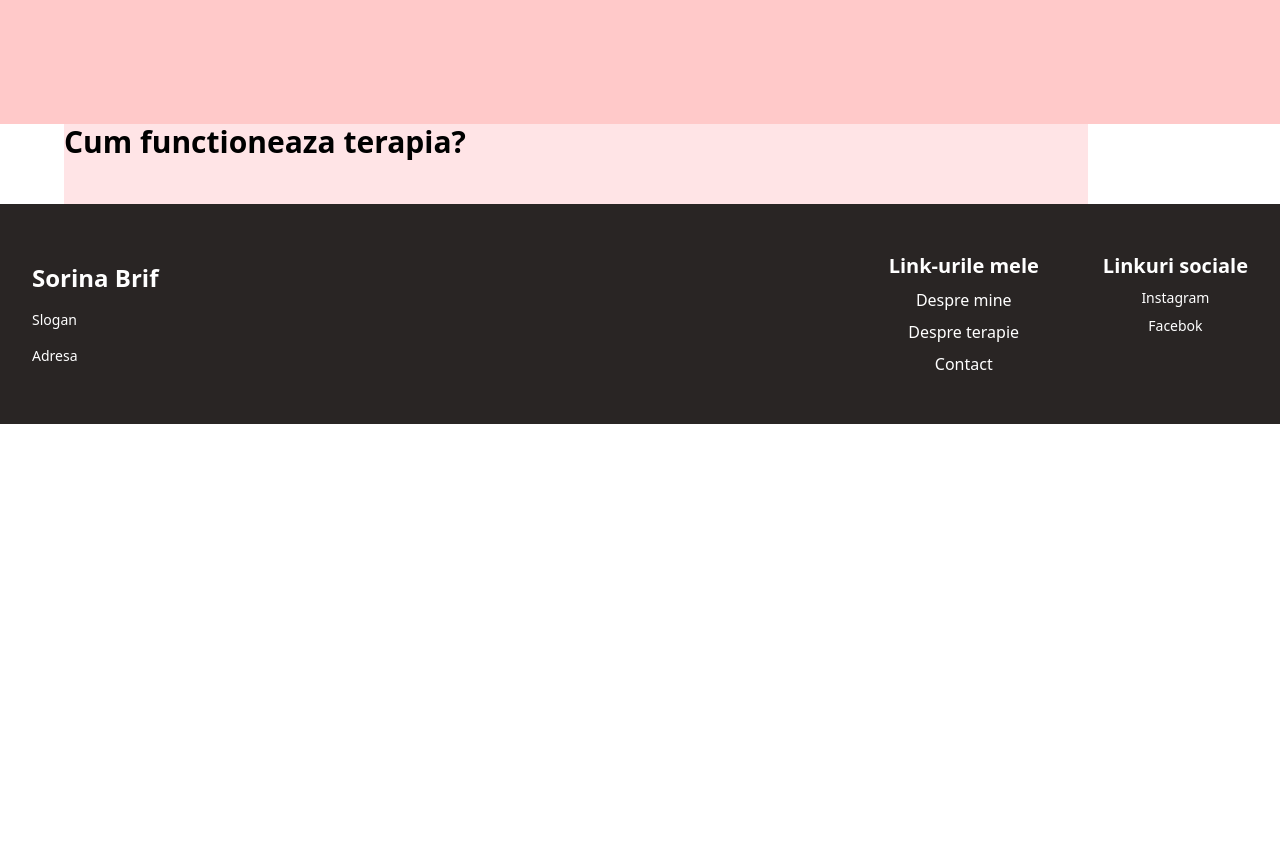
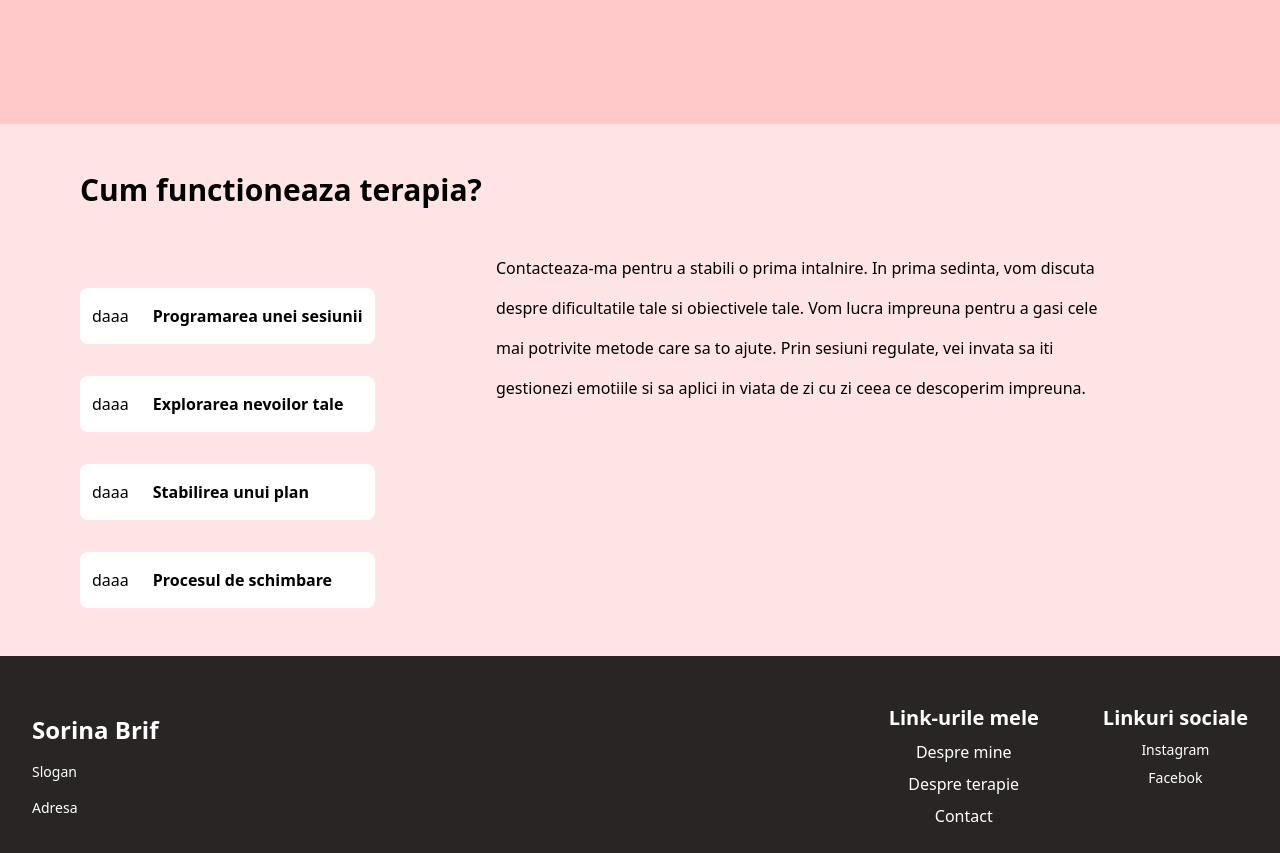
Before and after one commit to antonio-grosu/sorina-brif-website, a Next.js app: page / in a window 1280 px wide. Shown: the part 740-1593 px from the top of the page. Before the commit the page ends 1164 px from the top, so only its background shows below. Built offline with nearby package versions, Linux system fonts and the light colour scheme.

Commit message:
how therapy works component done + card component

```diff
--- a/components/HowTheraphyWorks.tsx
+++ b/components/HowTheraphyWorks.tsx
@@ -1,21 +1,56 @@
 "use client";
 
-import { use, useState } from "react";
+import { JSX, use, useState } from "react";
 import { useEffect } from "react";
 import Link from "next/link";
+import React from "react";
 
-export const HowTheraphyWorks = () => {
+type CardProps = {
+  text: string;
+  children: JSX.Element[];
+};
+
+const Card = ({ text, children }: CardProps) => {
   return (
     <>
-      <div className="w-4/5 h-20 ml-16 bg-rose-100">
-        <h1 className="text-3xl font-bold">Cum functioneaza terapia?</h1>
-        <div>
-          <div></div>
-          <div></div>
-          <div></div>
-          <div></div>
+      <div className="px-3 py-4 bg-blue-200 flex gap-6 items-center bg-white rounded-lg">
+        <div>{children}</div>
+        <div className="flex jusify-center w-full">
+          <h1 className="font-semibold text-center">{text}</h1>
         </div>
       </div>
     </>
   );
 };
+export const HowTheraphyWorks = () => {
+  return (
+    <>
+      <div className="flex flex-col md:block w-full md:pl-20 md:pr-30 lg:pr-40 bg-rose-100 py-12 px-12">
+        <div >
+          <h1 className="text-3xl font-bold w-full">Cum functioneaza terapia?</h1>
+        </div>
+        <div className="flex flex-col md:flex-row md:justify-between gap-8">
+          <div className="flex flex-col gap-8 mt-12 md:mt-20">
+            <Card text="Programarea unei sesiunii">
+              {[<div key="1">daaa</div>]}
+            </Card>
+            <Card text="Explorarea nevoilor tale">
+              {[<div key="2">daaa</div>]}
+            </Card>
+            <Card text="Stabilirea unui plan">{[<div key="3">daaa</div>]}</Card>
+            <Card text="Procesul de schimbare">
+              {[<div key="4">daaa</div>]}
+            </Card>
+          </div>
+          <div className="md:mt-10 leading-[2.5] md:max-w-3/5">
+            Contacteaza-ma pentru a stabili o prima intalnire. In prima sedinta,
+            vom discuta despre dificultatile tale si obiectivele tale. Vom lucra
+            impreuna pentru a gasi cele mai potrivite metode care sa to ajute.
+            Prin sesiuni regulate, vei invata sa iti gestionezi emotiile si sa
+            aplici in viata de zi cu zi ceea ce descoperim impreuna.
+          </div>
+        </div>
+      </div>
+    </>
+  );
+};
```
